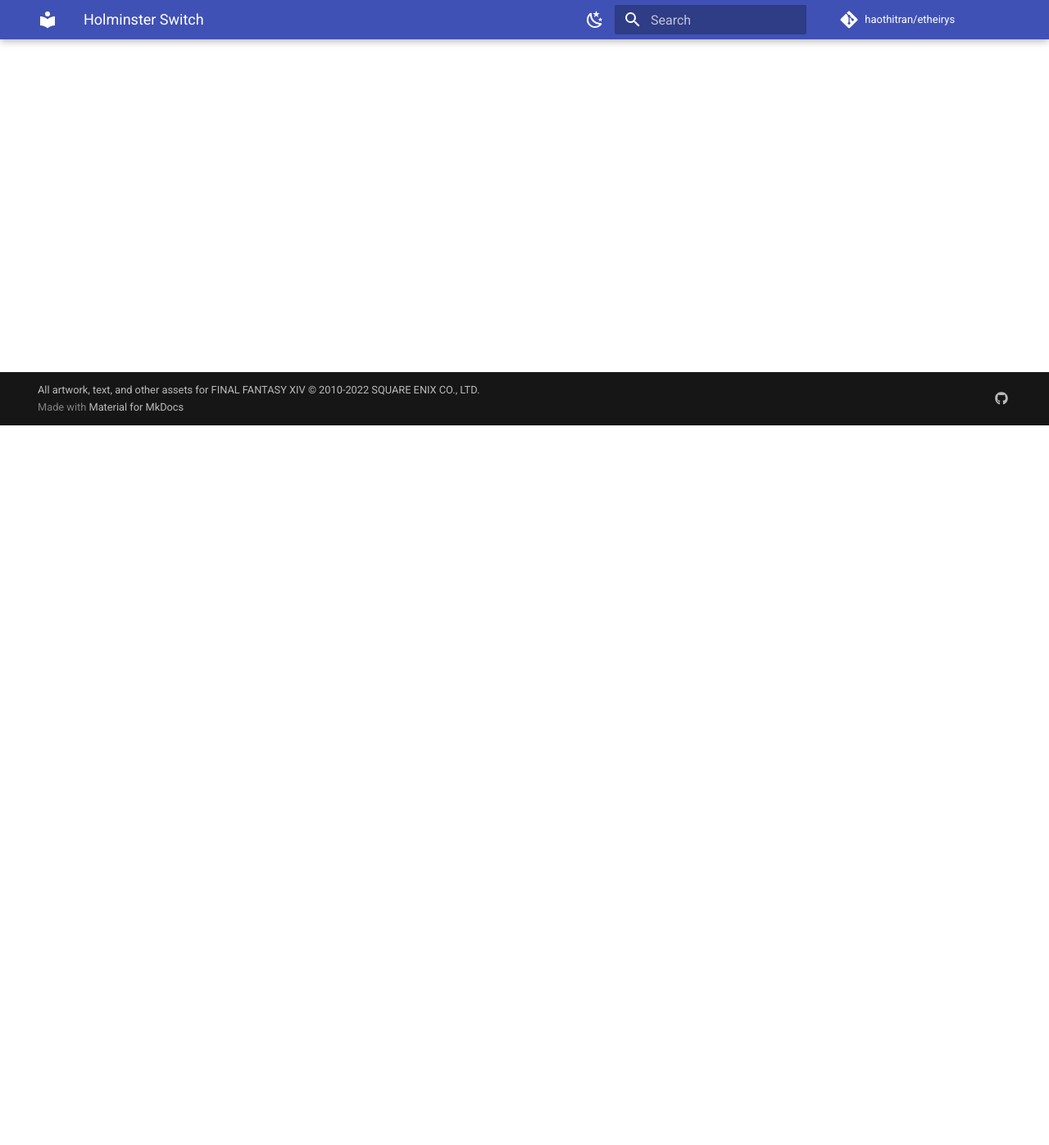
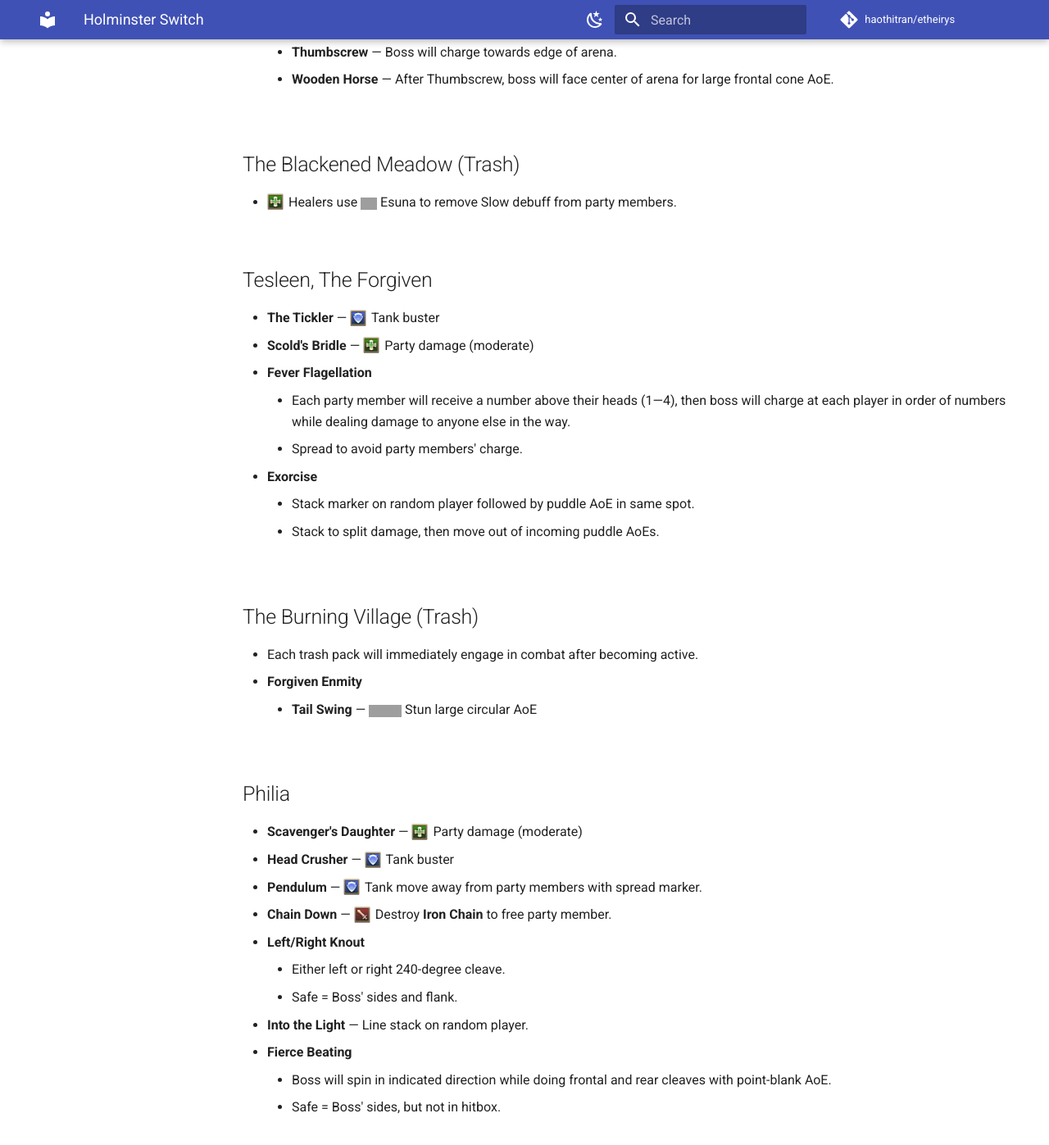
Before and after one commit to haothitran/etheirys, an MkDocs documentation site: the page built from docs/duties/dungeons/shadowbringers/holminster-switch.md, in a window 1280 px wide and 1400 px high, scrolled down 881 px. Shown: the top 1397 px of the window at 82% size. Built offline with MkDocs 1.6.1 and Material for MkDocs 9.7.7, drawn with Linux system fonts in a browser that asks for light colours; comment, search, counter and statistics services are not loaded; some of the changed text lies outside the part shown; grey boxes are pictures that could not be loaded.

Commit message:
Update Holminster Switch dungeon page

```diff
--- a/docs/duties/dungeons/shadowbringers/holminster-switch.md
+++ b/docs/duties/dungeons/shadowbringers/holminster-switch.md
@@ -6,16 +6,53 @@
 
 ## Objectives
 
-1.
+1. Arrive at the Wound: 0/1
+2. Clear the Would: 0/1
+3. Arrive in the Auction: 0/1
+4. Clear the Auction: 0/1
+5. Arrive in the Manor House Courtyard: 0/1
+6. Defeat Philia: 0/1
 
 ## Forgiven Dissonance
 
--
+- **The Path of Light** — ![](/assets/icons/role-sq_healer.png){:class="icon-role"} Party damage (moderate)
+- **Pillory** — ![](/assets/icons/role-sq_tank.png){:class="icon-role"} Tank buster
+- Dodge various AoEs from boss and white orbs that spawn around room.
+    - **Brazen Bull** — Summons white orbs that will cause cross AoEs.
+    - **Thumbscrew** — Boss will charge towards edge of arena.
+    - **Wooden Horse** — After Thumbscrew, boss will face center of arena for large frontal cone AoE.
+
+## The Blackened Meadow (Trash)
+
+- ![](/assets/icons/role-sq_healer.png){:class="icon-role"} Healers use ![](/assets/icons/ability_esuna.png){:class="icon-ability"} Esuna to remove Slow debuff from party members.
 
 ## Tesleen, The Forgiven
 
--
+- **The Tickler** — ![](/assets/icons/role-sq_tank.png){:class="icon-role"} Tank buster
+- **Scold's Bridle** — ![](/assets/icons/role-sq_healer.png){:class="icon-role"} Party damage (moderate)
+- **Fever Flagellation**
+    - Each party member will receive a number above their heads (1—4), then boss will charge at each player in order of numbers while dealing damage to anyone else in the way.
+    - Spread to avoid party members' charge.
+- **Exorcise**
+    - Stack marker on random player followed by puddle AoE in same spot.
+    - Stack to split damage, then move out of incoming puddle AoEs.
+
+## The Burning Village (Trash)
+
+- Each trash pack will immediately engage in combat after becoming active.
+- **Forgiven Enmity**
+    - **Tail Swing** — ![](/assets/icons/ability_low-blow.png){:class="icon-ability"}![](/assets/icons/ability_leg-sweep.png){:class="icon-ability"} Stun large circular AoE
 
 ## Philia
 
--
+- **Scavenger's Daughter** — ![](/assets/icons/role-sq_healer.png){:class="icon-role"} Party damage (moderate)
+- **Head Crusher** — ![](/assets/icons/role-sq_tank.png){:class="icon-role"} Tank buster
+- **Pendulum** — ![](/assets/icons/role-sq_tank.png){:class="icon-role"} Tank move away from party members with spread marker.
+- **Chain Down** — ![](/assets/icons/role-sq_dps.png){:class="icon-role"} Destroy **Iron Chain** to free party member.
+- **Left/Right Knout**
+    - Either left or right 240-degree cleave.
+    - Safe = Boss' sides and flank.
+- **Into the Light** — Line stack on random player.
+- **Fierce Beating**
+    - Boss will spin in indicated direction while doing frontal and rear cleaves with point-blank AoE.
+    - Safe = Boss' sides, but not in hitbox.
```
